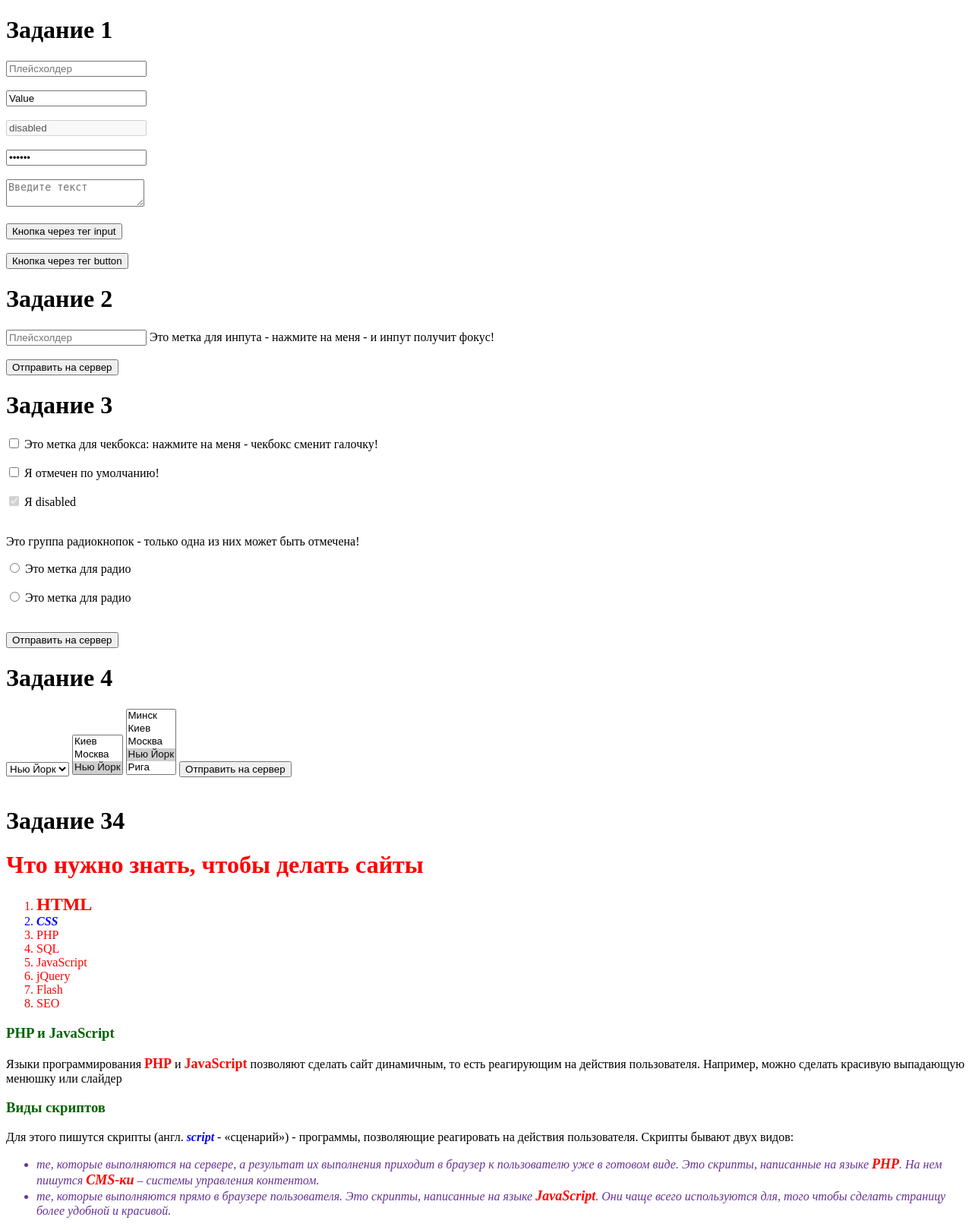
After one commit to vredinka025/php.001, a PHP site: page /homework_3.html in a window 1280 px wide. The commit adds this page. Shown: the whole page at 76% size. Run offline with PHP 8.4, Linux system fonts and the light colour scheme.

Commit message:
intermediate commit

```diff
--- /dev/null
+++ b/homework_3.html
@@ -0,0 +1,135 @@
+<!DOCTYPE html>
+<html lang="en">
+<head>
+    <meta charset="UTF-8">
+    <title>Форма</title>
+</head>
+<body>
+<form action="form new.php" method="post" enctype="multipart/form-data">
+    <h1>Задание 1</h1>
+    <input placeholder="Плейсхолдер">
+    <br>
+    <br>
+    <input value="Value">
+    <br>
+    <br>
+    <input value="disabled" disabled>
+    <br>
+    <br>
+    <input type="password" placeholder="Введите пароль" value="111111">
+    <br>
+    <br>
+    <textarea name="text" placeholder="Введите текст"></textarea>
+    <br>
+    <br>
+    <input type="submit" value="Кнопка через тег input">
+    <br>
+    <br>
+    <button type="submit">Кнопка через тег button</button>
+    <br>
+    <h1>Задание 2</h1>
+    <input id="i" placeholder="Плейсхолдер">
+    <label for="i">Это метка для инпута - нажмите на меня - и инпут получит фокус!</label>
+    <br>
+    <br>
+    <input type="submit" value="Отправить на сервер">
+    <br>
+    <h1>Задание 3</h1>
+    <input id="check" type="checkbox">
+    <label for="check">Это метка для чекбокса: нажмите на меня - чекбокс сменит галочку!
+    </label>
+    <br>
+    <br>
+    <input id="check1" type="checkbox">
+    <label for="check1">Я отмечен по умолчанию!</label>
+    <br>
+    <br>
+    <input id="disabled" type="checkbox" checked disabled>
+    <label for="disabled">Я disabled</label>
+    <br>
+    <br>
+    <div>
+        <p>
+            Это группа радиокнопок - только одна из них может быть отмечена!
+        </p>
+        <input type="radio" id="q1" name="radio1">
+        <label for="q1">Это метка для радио</label>
+        <br>
+        <br>
+        <input type="radio" id="q1" name="radio1">
+        <label for="q1">Это метка для радио</label>
+    </div>
+    <br>
+    <br>
+    <input type="submit" value="Отправить на сервер">
+    <br>
+    <h1>Задание 4</h1>
+    <select>
+        <option>Минск</option>
+        <option>Киев</option>
+        <option>Москва</option>
+        <option selected>Нью Йорк</option>
+        <option>Рига</option>
+        <option>Варшава</option>
+        <option>Рим</option>
+    </select>
+    <select size="3">
+        <option>Минск</option>
+        <option>Киев</option>
+        <option>Москва</option>
+        <option selected>Нью Йорк</option>
+        <option>Рига</option>
+        <option>Варшава</option>
+        <option>Рим</option>
+    </select>
+    <select size="5">
+        <option>Минск</option>
+        <option>Киев</option>
+        <option>Москва</option>
+        <option selected>Нью Йорк</option>
+        <option>Рига</option>
+        <option>Варшава</option>
+        <option>Рим</option>
+    </select>
+    <input type="submit" value="Отправить на сервер">
+    <br>
+    <br>
+    <h1>Задание 34</h1>
+    <link rel="stylesheet" href="main.css">
+    <h2 style="color:red"><font size="6"> Что нужно знать, чтобы делать сайты</font></h2>
+    <ol style="color:red">
+        <li><strong><font size="5">HTML</font></strong></li>
+        <li style="color:blue"><em><strong>CSS</strong></em></li>
+        <li>PHP</li>
+        <li>SQL</li>
+        <li>JavaScript</li>
+        <li>jQuery</li>
+        <li>Flash</li>
+        <li>SEO</li>
+    </ol>
+    <h3 style="color:darkgreen"><strong>PHP и JavaScript</strong></h3>
+    Языки программирования <strong style="color:red"><font size="4">PHP</font></strong> и
+    <strong style="color:red"><font size="4">JavaScript</font></strong> позволяют сделать сайт динамичным,
+    то есть реагирующим на действия пользователя. Например, можно сделать красивую выпадающую менюшку или слайдер
+
+    <h3 style="color:darkgreen"><strong>Виды скриптов</strong></h3>
+    Для этого пишутся скрипты (англ. <em style="color:blue"><strong>script</strong></em> - «сценарий») -
+    программы, позволяющие реагировать на действия пользователя. Скрипты бывают двух видов:
+    <ul style="color:rebeccapurple"><em>
+       <li>
+           те, которые выполняются на сервере, а результат их выполнения приходит в браузер к пользователю уже
+           в готовом виде. Это скрипты, написанные на языке
+           <strong style="color:red"><font size="4">PHP</font></strong>. На нем пишутся
+           <strong style="color:red"><font size="4">CMS-ки</font></strong> – системы управления контентом.
+       </li>
+        <li>
+            те, которые выполняются прямо в браузере пользователя. Это скрипты, написанные на языке
+            <strong style="color:red"><font size="4">JavaScript</font></strong>. Они чаще всего используются
+            для, того чтобы сделать страницу более удобной и красивой.
+        </li>
+    </em>
+    </ul>
+
+</form>
+</body>
+</html>
--- a/index.html
+++ b/index.html
@@ -2,7 +2,7 @@
 <html lang="en">
 <head>
     <meta charset="UTF-8">
-    <title>Чтонужно чтобы создать сайты</title>
+    <title>Что нужно чтобы создать сайты</title>
     <link rel="stylesheet" href="main.css">
 </head>
 <body>
--- a/main.css
+++ b/main.css
@@ -20,4 +20,6 @@ td > p {
 }
 td p {
     font-size: 2em;
+ol {
+    color: red;
 }
```
